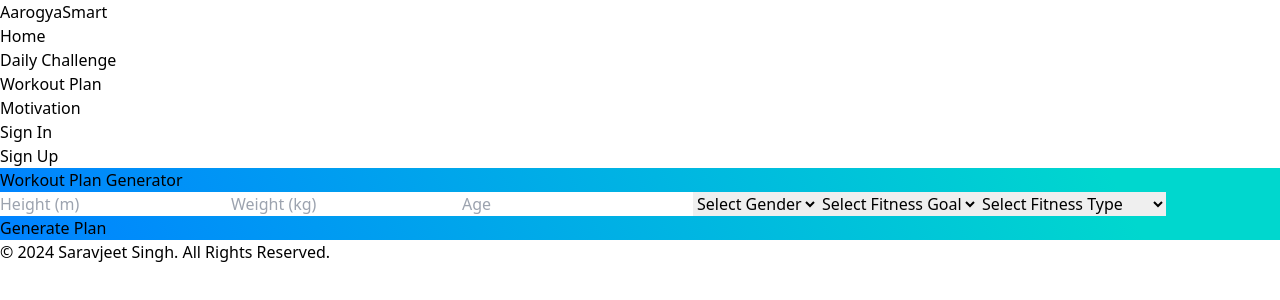
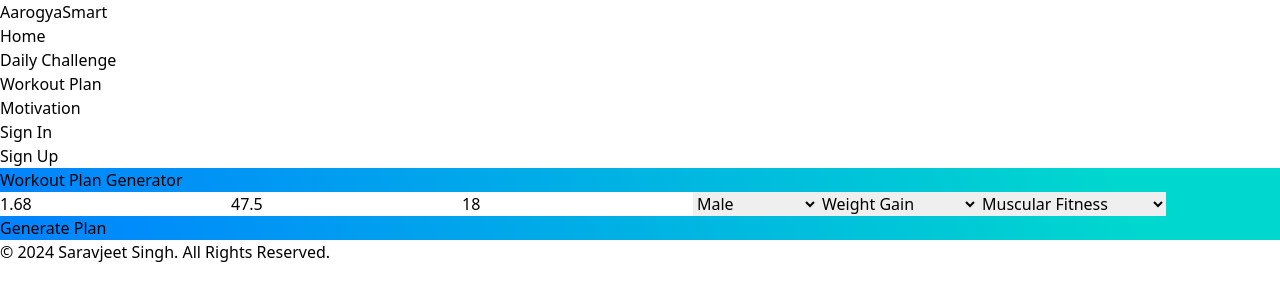
Before and after one commit to Saravjeet0806/aarogya_smart, a React (Vite) app: page /workout-plan in a window 1280 px wide. Shown: the top 300 px of the page. Built offline with nearby package versions, Linux system fonts and the light colour scheme; no server answers.

Commit message:
added default values and fixed homepage

```diff
--- a/src/components/Homepage.jsx
+++ b/src/components/Homepage.jsx
@@ -23,7 +23,7 @@ const HomePage = () => {
           <div className="bg-gradient-to-r from-purple-400 via-pink-500 to-red-500 text-white rounded-lg p-4 transition-transform transform hover:scale-105 duration-300 ease-in-out">
             <h3 className="text-xl font-semibold mb-2">Workout Plan</h3>
             <p className="text-md leading-relaxed">
-              Our Ai Model generates workout and diet plan with the help of height, weight and BMI. It also gives accurate workout and diet plans for diabetic and hypertension patients.
+              Our Application generates workout and diet plan with the help of height, weight and BMI. It also gives accurate workout and diet plans for diabetic and hypertension patients.
             </p>
           </div>
           <div className="bg-gradient-to-r from-green-400 via-blue-500 to-indigo-600 text-white rounded-lg p-4 transition-transform transform hover:scale-105 duration-300 ease-in-out">
--- a/src/components/WorkoutPlan.jsx
+++ b/src/components/WorkoutPlan.jsx
@@ -3,13 +3,14 @@ import * as XLSX from 'xlsx';
 
 const WorkoutPlan = () => {
   const [inputs, setInputs] = useState({
-    height: '',
-    weight: '',
-    age: '',
-    gender: '',
-    fitnessGoal: '',
-    fitnessType: '',
+    height: '1.68',
+    weight: '47.5',
+    age: '18',
+    gender: 'Male',
+    fitnessGoal: 'Weight Gain',
+    fitnessType: 'Muscular Fitness',
   });
+
 
   const [result, setResult] = useState(null);
   const [bmiInfo, setBmiInfo] = useState({ bmi: null, category: '' });
```
